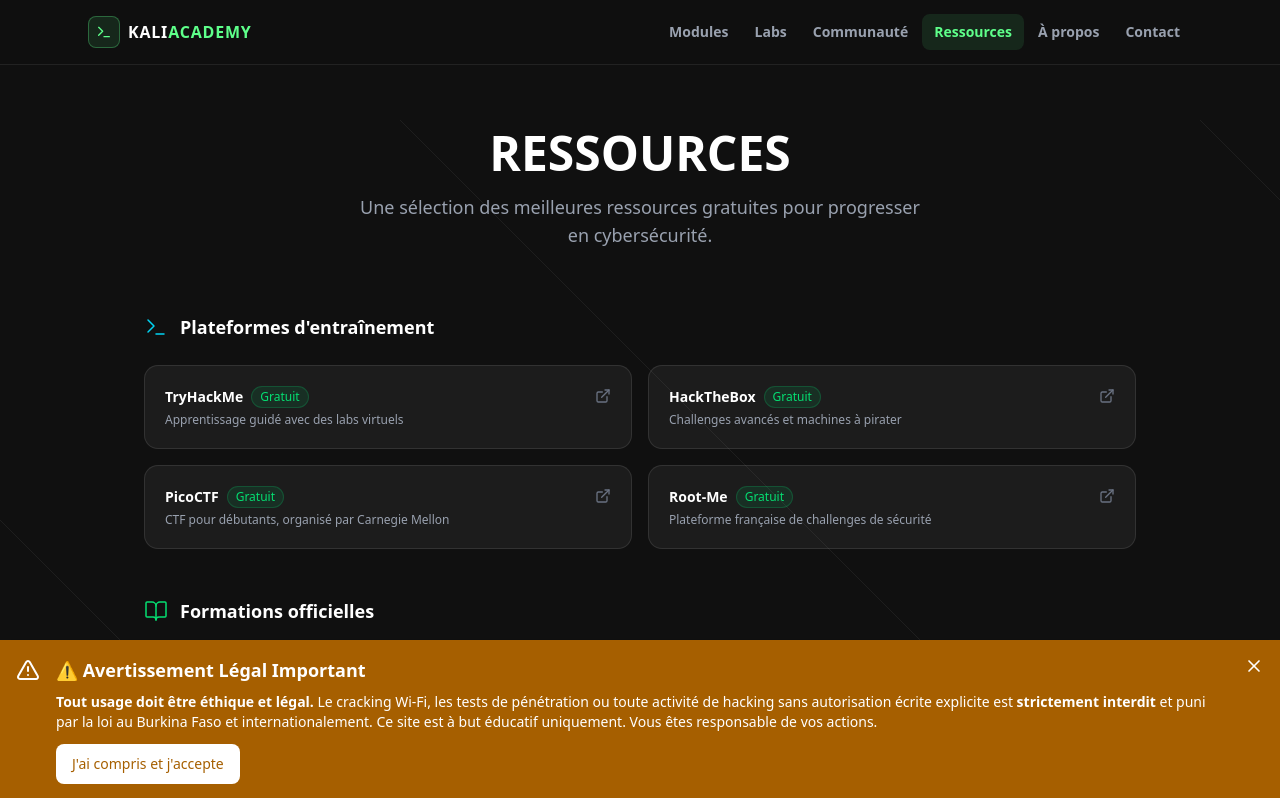
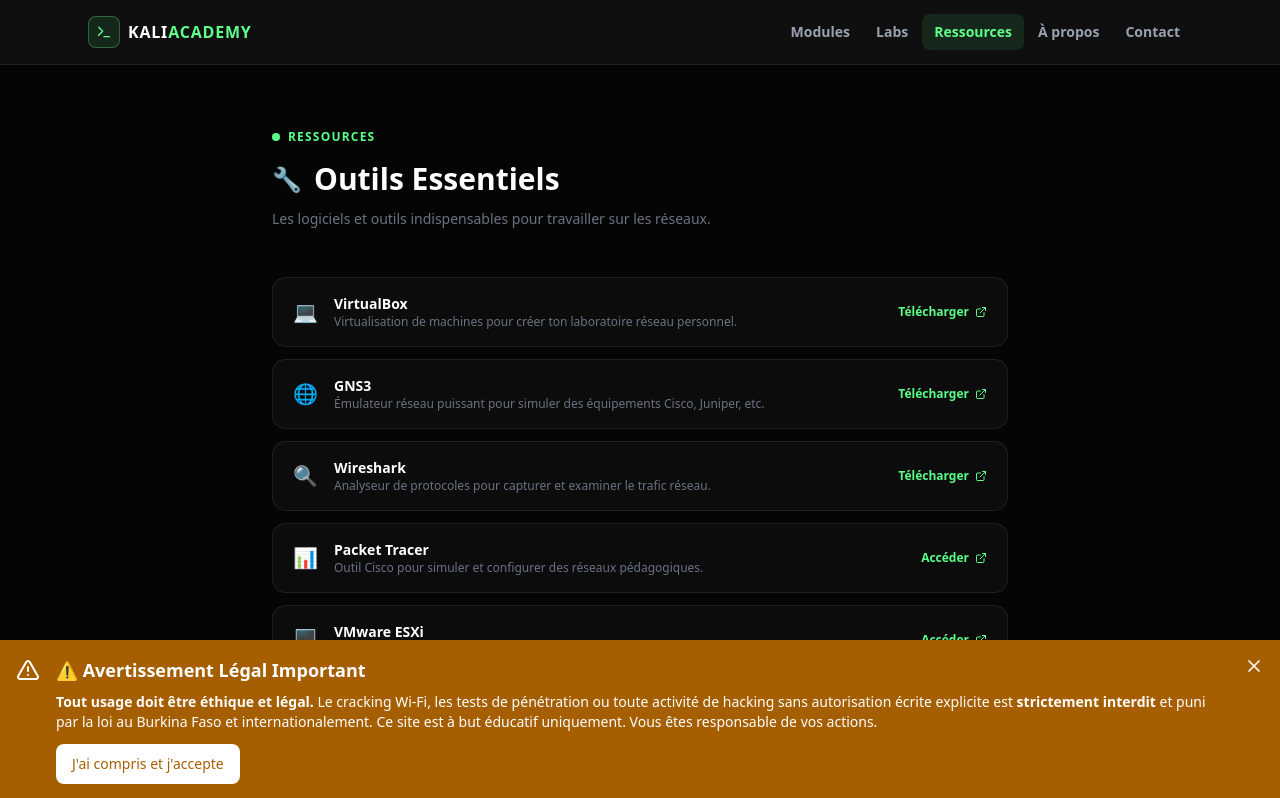
Before and after one commit to ANI-dianda/Kali-Linux, a Next.js app: page /ressources in a window 1280 px wide. Shown: the top 798 px of the page. Built offline with nearby package versions, Linux system fonts and the light colour scheme.

Commit message:
suppression communaute, ressources : outils essentiels avec liens telechargement

```diff
--- a/src/app/(main)/ressources/page.tsx
+++ b/src/app/(main)/ressources/page.tsx
@@ -1,76 +1,95 @@
-import { ExternalLink, BookOpen, Youtube, Globe, Terminal } from 'lucide-react';
+import { ExternalLink } from 'lucide-react';
 
-export const metadata = { title: 'Ressources — Académie Cybersécurité' };
+export const metadata = { title: 'Ressources — KaliAcademy' };
 
-const resources = [
+const tools = [
   {
-    category: 'Plateformes d\'entraînement',
-    icon: Terminal,
-    color: 'text-cyan-400',
-    items: [
-      { name: 'TryHackMe', desc: 'Apprentissage guidé avec des labs virtuels', href: 'https://tryhackme.com', free: true },
-      { name: 'HackTheBox', desc: 'Challenges avancés et machines à pirater', href: 'https://hackthebox.com', free: true },
-      { name: 'PicoCTF', desc: 'CTF pour débutants, organisé par Carnegie Mellon', href: 'https://picoctf.org', free: true },
-      { name: 'Root-Me', desc: 'Plateforme française de challenges de sécurité', href: 'https://root-me.org', free: true },
-    ],
+    emoji: '💻',
+    name: 'VirtualBox',
+    desc: 'Virtualisation de machines pour créer ton laboratoire réseau personnel.',
+    label: 'Télécharger',
+    href: 'https://www.virtualbox.org/wiki/Downloads',
   },
   {
-    category: 'Formations officielles',
-    icon: BookOpen,
-    color: 'text-green-400',
-    items: [
-      { name: 'SecNumacadémie (ANSSI)', desc: 'Formation officielle française en cybersécurité', href: 'https://secnumacademie.gouv.fr', free: true },
-      { name: 'Cybrary', desc: 'Cours en ligne sur la cybersécurité', href: 'https://cybrary.it', free: true },
-      { name: 'SANS Reading Room', desc: 'Articles techniques de référence', href: 'https://sans.org/reading-room', free: true },
-    ],
+    emoji: '🌐',
+    name: 'GNS3',
+    desc: 'Émulateur réseau puissant pour simuler des équipements Cisco, Juniper, etc.',
+    label: 'Télécharger',
+    href: 'https://www.gns3.com/software/download',
   },
   {
-    category: 'Outils essentiels',
-    icon: Globe,
-    color: 'text-purple-400',
-    items: [
-      { name: 'Have I Been Pwned', desc: 'Vérifiez si vos données ont fuité', href: 'https://haveibeenpwned.com', free: true },
-      { name: 'VirusTotal', desc: 'Analysez des fichiers et URLs suspects', href: 'https://virustotal.com', free: true },
-      { name: 'Shodan', desc: 'Moteur de recherche pour appareils connectés', href: 'https://shodan.io', free: false },
-      { name: 'Exploit-DB', desc: 'Base de données d\'exploits publics', href: 'https://exploit-db.com', free: true },
-    ],
+    emoji: '🔍',
+    name: 'Wireshark',
+    desc: 'Analyseur de protocoles pour capturer et examiner le trafic réseau.',
+    label: 'Télécharger',
+    href: 'https://www.wireshark.org/download.html',
+  },
+  {
+    emoji: '📊',
+    name: 'Packet Tracer',
+    desc: 'Outil Cisco pour simuler et configurer des réseaux pédagogiques.',
+    label: 'Accéder',
+    href: 'https://www.netacad.com/courses/packet-tracer',
+  },
+  {
+    emoji: '🖥️',
+    name: 'VMware ESXi',
+    desc: 'Hyperviseur professionnel pour la virtualisation avancée.',
+    label: 'Accéder',
+    href: 'https://www.vmware.com/products/esxi-and-esx.html',
+  },
+  {
+    emoji: '🐧',
+    name: 'Ubuntu Server',
+    desc: 'Système d\'exploitation Linux pour tes serveurs réseau.',
+    label: 'Télécharger',
+    href: 'https://ubuntu.com/download/server',
   },
 ];
 
 export default function RessourcesPage() {
   return (
-    <div className="container mx-auto px-4 py-16 max-w-5xl">
-      <div className="text-center mb-16">
-        <h1 className="font-orbitron text-4xl sm:text-5xl font-black text-white mb-4">RESSOURCES</h1>
-        <p className="font-exo-2 text-gray-400 text-lg max-w-xl mx-auto">
-          Une sélection des meilleures ressources gratuites pour progresser en cybersécurité.
+    <div className="bg-[#050505] min-h-screen text-white">
+      <div className="container mx-auto px-4 py-16 max-w-3xl">
+
+        {/* En-tête */}
+        <div className="mb-12">
+          <div className="flex items-center gap-2 mb-4">
+            <span className="h-2 w-2 rounded-full bg-[#59FF88]" />
+            <span className="font-orbitron text-xs font-bold tracking-widest text-[#59FF88]">RESSOURCES</span>
+          </div>
+          <div className="flex items-center gap-3 mb-3">
+            <span className="text-2xl">🔧</span>
+            <h1 className="font-orbitron text-2xl sm:text-3xl font-black text-white">Outils Essentiels</h1>
+          </div>
+          <p className="font-exo-2 text-sm text-gray-500">
+            Les logiciels et outils indispensables pour travailler sur les réseaux.
           </p>
         </div>
 
-      <div className="space-y-12">
-        {resources.map((section) => (
-          <div key={section.category}>
-            <div className="flex items-center gap-3 mb-6">
-              <section.icon className={`h-6 w-6 ${section.color}`} strokeWidth={1.5} />
-              <h2 className="font-orbitron text-lg font-bold text-white">{section.category}</h2>
+        {/* Liste outils */}
+        <div className="space-y-3">
+          {tools.map((tool) => (
+            <div key={tool.name} className="flex items-center justify-between rounded-xl border border-white/8 bg-white/3 px-5 py-4 hover:border-[#59FF88]/30 transition-all group">
+              <div className="flex items-center gap-4 min-w-0">
+                <span className="text-xl shrink-0">{tool.emoji}</span>
+                <div className="min-w-0">
+                  <p className="font-exo-2 text-sm font-bold text-white">{tool.name}</p>
+                  <p className="font-exo-2 text-xs text-gray-500 truncate">{tool.desc}</p>
                 </div>
-            <div className="grid grid-cols-1 sm:grid-cols-2 gap-4">
-              {section.items.map((item) => (
-                <a key={item.name} href={item.href} target="_blank" rel="noopener noreferrer"
-                  className="flex items-start justify-between rounded-xl border border-white/10 bg-white/5 p-5 hover:border-cyan-400/30 transition-colors group">
-                  <div>
-                    <div className="flex items-center gap-2 mb-1">
-                      <span className="font-exo-2 text-sm font-bold text-white group-hover:text-cyan-400 transition-colors">{item.name}</span>
-                      {item.free && <span className="rounded-full bg-green-400/10 border border-green-400/20 px-2 py-0.5 font-exo-2 text-xs text-green-400">Gratuit</span>}
               </div>
-                    <p className="font-exo-2 text-xs text-gray-400">{item.desc}</p>
+              <a
+                href={tool.href}
+                target="_blank"
+                rel="noopener noreferrer"
+                className="inline-flex items-center gap-1.5 shrink-0 ml-4 font-exo-2 text-xs font-bold text-[#59FF88] hover:brightness-110 transition-all"
+              >
+                {tool.label} <ExternalLink className="h-3 w-3" />
+              </a>
             </div>
-                  <ExternalLink className="h-4 w-4 text-gray-500 group-hover:text-cyan-400 transition-colors shrink-0 mt-0.5 ml-3" />
-                </a>
           ))}
         </div>
-          </div>
-        ))}
+
       </div>
     </div>
   );
--- a/src/components/Header.tsx
+++ b/src/components/Header.tsx
@@ -8,7 +8,6 @@
 const navLinks = [
   { href: '/modules',    label: 'Modules' },
   { href: '/labs',       label: 'Labs' },
-  { href: '/communaute', label: 'Communauté' },
   { href: '/ressources', label: 'Ressources' },
   { href: '/a-propos',   label: 'À propos' },
   { href: '/contact',    label: 'Contact' },
```
Lines whose indentation alone changed are shown as unchanged.
